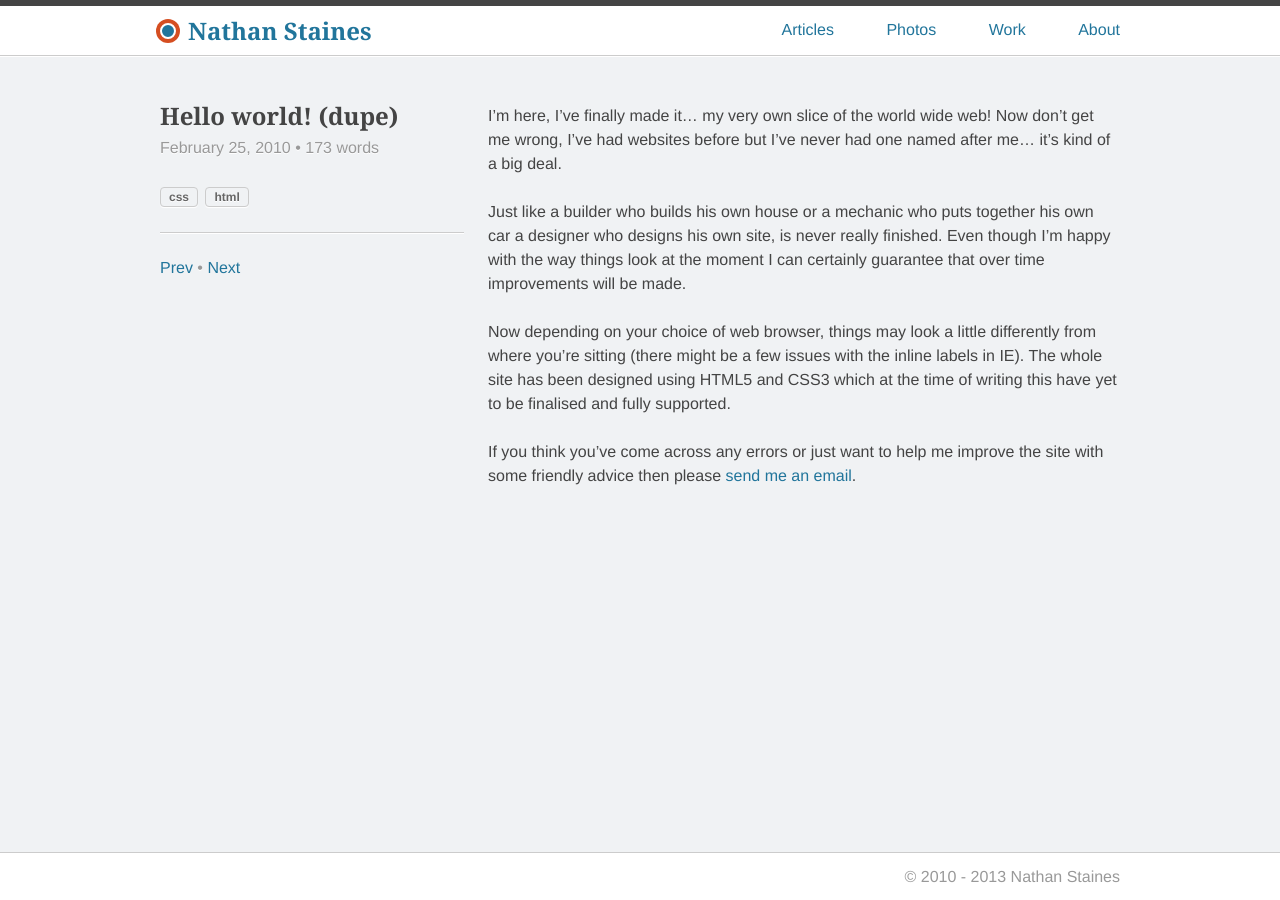
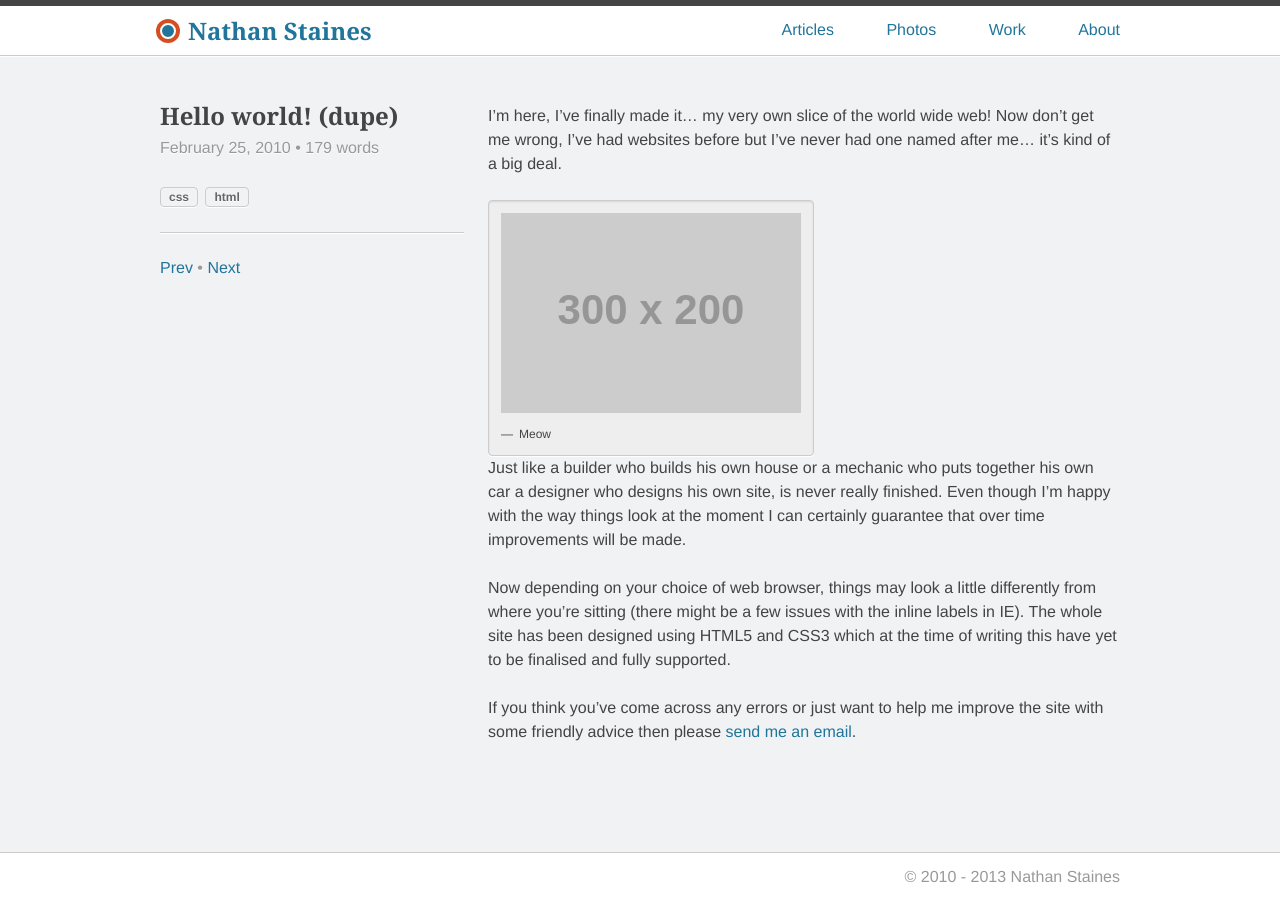
Before and after one commit to nathanstaines/nathanstaines.github.com, a Jekyll site: the page built from _posts/2010-02-25-hello-world-duplicate.md, in a window 1280 px wide. Built offline with Jekyll 4.4.1, drawn with Linux system fonts in a browser that asks for light colours; nearby versions of some CDN libraries; Markdown is read by kramdown in place of the engine named in the settings.

Commit message:
Added figure and figcaption styles

```diff
--- a/_posts/2010-02-25-hello-world-duplicate.md
+++ b/_posts/2010-02-25-hello-world-duplicate.md
@@ -7,6 +7,10 @@ date: 2010-02-25 12:00:00
 ---
 
 I'm here, I've finally made it... my very own slice of the world wide web! Now don't get me wrong, I've had websites before but I've never had one named after me... it's kind of a big deal.
+<figure>
+  <img src="http://placehold.it/300x200">
+  <figcaption>Meow</figcaption>
+</figure>
 
 Just like a builder who builds his own house or a mechanic who puts together his own car a designer who designs his own site, is never really finished. Even though I'm happy with the way things look at the moment I can certainly guarantee that over time improvements will be made.
 
--- a/css/main.css
+++ b/css/main.css
@@ -213,11 +213,27 @@ img {
 }
 
 figure {
+  display: inline-block;
   margin: 0;
+  padding: 0.75rem;
+  border: 1px solid #cccccc;
+  border-radius: 4px;
+  -webkit-box-shadow: 0 1px 2px rgba(0, 0, 0, 0.1) inset, 0 1px 0 white;
+  box-shadow: 0 1px 2px rgba(0, 0, 0, 0.1) inset, 0 1px 0 white;
+  background: #eeeeee;
 }
 
 figure > img {
   display: block;
+}
+
+figcaption {
+  margin-top: 0.75rem;
+  font-size: 0.75rem;
+}
+figcaption:before {
+  margin-right: 0.375rem;
+  content: "\2014";
 }
 
 .btn {
```
Also changed, not shown: sass/_media.scss (+16 -0 lines), 2 other files.
